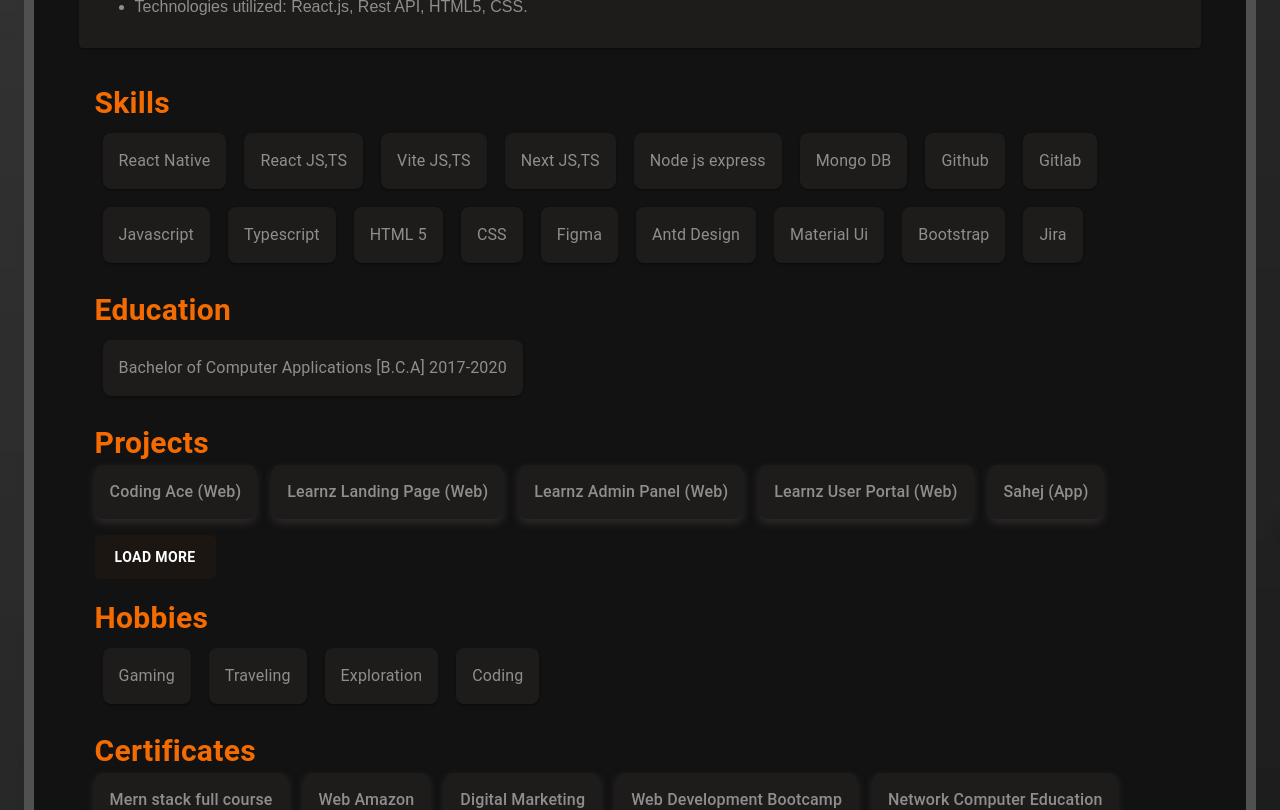
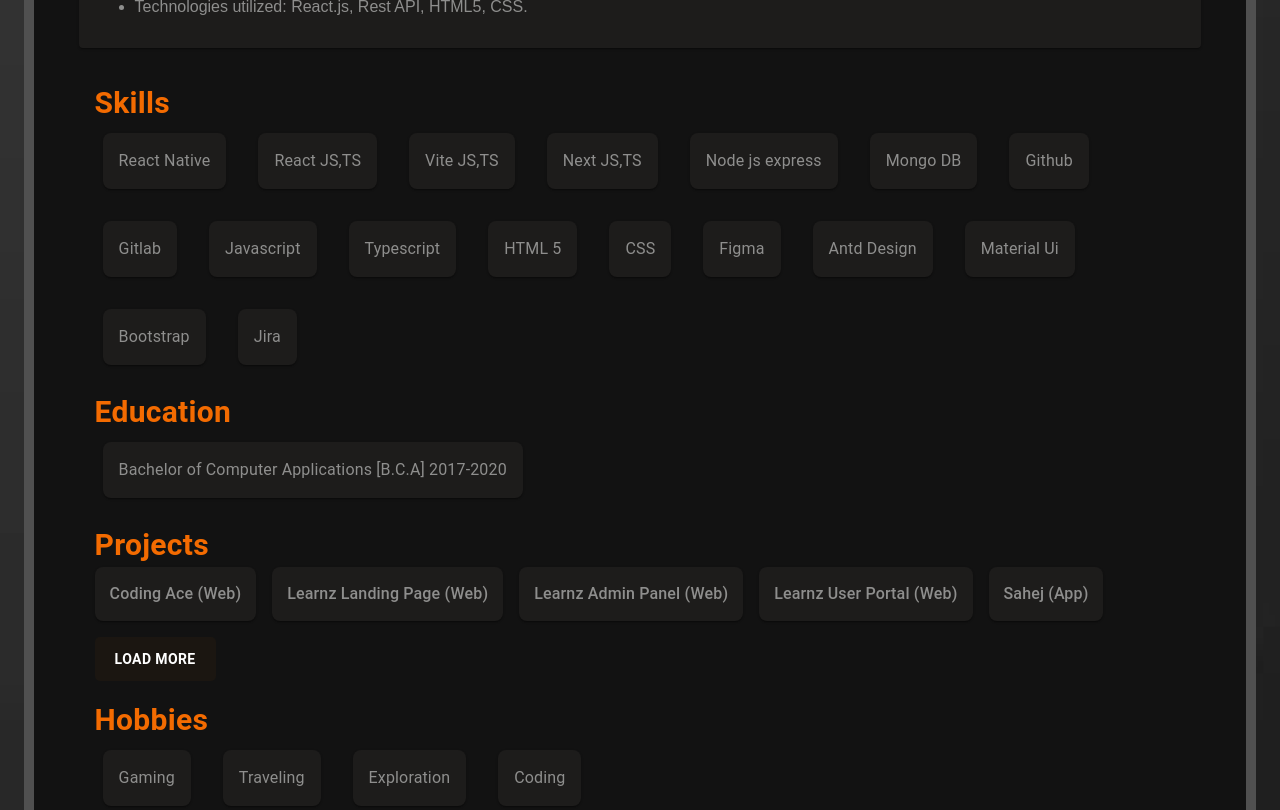
Before and after one commit to professinalsidd/my-portfolio, a Next.js app: page / in a window 1280 px wide. Shown: the part 2300-3110 px from the top of the page. Built offline with nearby package versions, Linux system fonts and the light colour scheme.

Commit message:
fix: types issue

```diff
--- a/src/components/common/card.tsx
+++ b/src/components/common/card.tsx
@@ -37,7 +37,7 @@ const CardComp = ({ title, data, contentStyle, type }: CardProps) => {
           </Box>
         </Box>
       ) : (
-        <Box style={{ ...styles.content, contentStyle }}>
+        <Box sx={{ ...styles.content, ...contentStyle }}>
           {data.map((item, idx) => (
             <Card key={idx} sx={styles.card}>
               <Typography
@@ -84,7 +84,6 @@ const styles = {
     padding: "15px",
     textAlign: "center",
     transition: "0.3s",
-    boxShadow: "0px 4px 10px rgba(89, 79, 79, 0.4)",
     "&:hover": {
       boxShadow: "0px 6px 15px rgba(255, 165, 0, 0.6)",
       transform: "scale(1.05)",
--- a/src/components/screens/education/education.tsx
+++ b/src/components/screens/education/education.tsx
@@ -7,12 +7,13 @@ const EducationComp = () => {
     <CardComp
       title="Education"
       data={education}
-      contentStyle={{
-        display: "flex",
-        width: "100%",
-        justifyContent: "flex-start",
-        alignItems: "flex-start",
-      }}
+      contentStyle={
+        {
+          // display: "flex",
+          // justifyContent: "flex-start",
+          // alignItems: "flex-start",
+        }
+      }
     />
   );
 };
--- a/src/components/screens/experience/experience.tsx
+++ b/src/components/screens/experience/experience.tsx
@@ -57,7 +57,6 @@ const styles = {
     color: COLORS.DARK_ORANGE,
     fontSize: { xs: 16, md: 30 },
     textAlign: "left",
-    textDecoration: "underline",
     fontWeight: "900",
   },
   card: {
--- a/src/types/type.d.ts
+++ b/src/types/type.d.ts
@@ -4,7 +4,7 @@ type ButtonProps = {
 };
 type CardProps = {
   title: string;
-  data: string[];
+  data: { name: string; link?: string }[];
   contentStyle?: React.CSSProperties;
   type?: string;
 };
```
